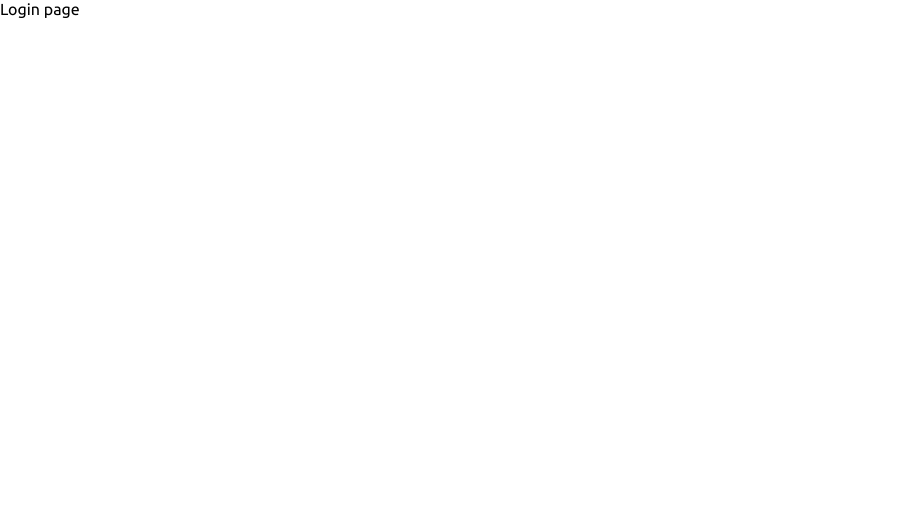
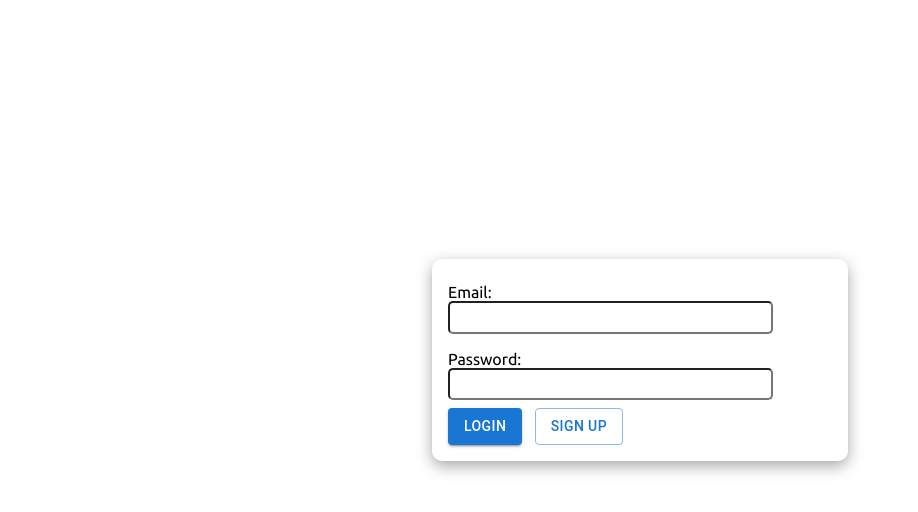
Before and after one commit to Mark5013/application-tracker, a React (Create React App) app in the folder frontend/: page /login in a window 1280 px wide. Shown: the top 512 px of the page, without its empty margins (0-918 px from the left). Built offline with nearby package versions, Linux system fonts and the light colour scheme.

Commit message:
added sign up and login in forms along with email and password validity for both

```diff
--- /dev/null
+++ b/frontend/src/components/LoginPage/LoginForm.module.css
@@ -0,0 +1,24 @@
+.form {
+	min-width: 350px;
+	width: 30%;
+	margin: auto;
+	padding: 1em;
+	border-radius: 10px;
+	box-shadow: rgba(0, 0, 0, 0.35) 0px 5px 15px;
+}
+
+.btns {
+	max-width: 175px;
+	width: 50%;
+	display: flex;
+	flex-direction: row;
+	justify-content: space-between;
+}
+
+.container {
+	height: 90vh;
+	display: flex;
+	flex-direction: row;
+	justify-content: center;
+	align-items: center;
+}
--- /dev/null
+++ b/frontend/src/components/LoginPage/LoginForm.tsx
@@ -0,0 +1,52 @@
+import React, { useState } from "react";
+import styles from "./LoginForm.module.css";
+import Input from "../Shared/Input";
+import { Button } from "@mui/material";
+
+const LoginForm = (props: { switchForm: Function }) => {
+	const [email, setEmail] = useState("");
+	const [password, setPassword] = useState("");
+
+	const submitFormHandler = (event: React.MouseEvent<Element>) => {
+		event.preventDefault();
+		// send data to server and validate credentials -> then log user in if valid
+		console.log(email);
+		console.log(password);
+	};
+
+	const switchMode = (event: React.MouseEvent<Element>) => {
+		props.switchForm();
+	};
+
+	return (
+		<div className={styles.container}>
+			<form className={styles.form}>
+				<Input
+					type="text"
+					label="Email"
+					val={email}
+					setValue={setEmail}
+				/>
+				<Input
+					type="password"
+					label="Password"
+					val={password}
+					setValue={setPassword}
+				/>
+				<div className={styles.btns}>
+					<Button
+						variant="contained"
+						onClick={submitFormHandler}
+						type="submit">
+						Login
+					</Button>
+					<Button variant="outlined" onClick={switchMode}>
+						Sign Up
+					</Button>
+				</div>
+			</form>
+		</div>
+	);
+};
+
+export default LoginForm;
--- /dev/null
+++ b/frontend/src/components/LoginPage/LoginPage.module.css
@@ -0,0 +1,5 @@
+.div {
+	height: 100vh;
+	width: 100%;
+	border: 1px solid pink;
+}
--- a/frontend/src/components/LoginPage/LoginPage.tsx
+++ b/frontend/src/components/LoginPage/LoginPage.tsx
@@ -1,7 +1,24 @@
-import React from "react";
+import React, { useState } from "react";
+import styles from "./LoginPage.module.css";
+import LoginForm from "./LoginForm";
+import SignUpForm from "./SignUpForm";
 
 const LoginPage: React.FC = () => {
-	return <div>Login page</div>;
+	const [loginMode, setLoginMode] = useState(true);
+
+	const toggleFormMode = () => {
+		setLoginMode((prev) => !prev);
+	};
+
+	return (
+		<>
+			{loginMode ? (
+				<LoginForm switchForm={toggleFormMode} />
+			) : (
+				<SignUpForm switchForm={toggleFormMode} />
+			)}
+		</>
+	);
 };
 
 export default LoginPage;
--- /dev/null
+++ b/frontend/src/components/LoginPage/SignUpForm.module.css
@@ -0,0 +1,24 @@
+.form {
+	min-width: 350px;
+	width: 30%;
+	margin: auto;
+	padding: 1em;
+	border-radius: 10px;
+	box-shadow: rgba(0, 0, 0, 0.35) 0px 5px 15px;
+}
+
+.btns {
+	max-width: 175px;
+	width: 50%;
+	display: flex;
+	flex-direction: row;
+	justify-content: space-between;
+}
+
+.container {
+	height: 90vh;
+	display: flex;
+	flex-direction: row;
+	justify-content: center;
+	align-items: center;
+}
--- /dev/null
+++ b/frontend/src/components/LoginPage/SignUpForm.tsx
@@ -0,0 +1,133 @@
+import React, { useState } from "react";
+import styles from "./SignUpForm.module.css";
+import { Button } from "@mui/material";
+import Input from "../Shared/Input";
+
+function ValidateEmail(mail: string) {
+	if (/^\w+([\.-]?\w+)*@\w+([\.-]?\w+)*(\.\w{2,3})+$/.test(mail)) {
+		return true;
+	}
+	return false;
+}
+
+function ValidatePassword(password: string) {
+	if (
+		/^(?=.*?[A-Z])(?=.*?[a-z])(?=.*?[0-9])(?=.*?[^\w\s]).{8,}$/.test(
+			password
+		)
+	) {
+		return true;
+	}
+	return false;
+}
+
+const SignUpForm = (props: { switchForm: Function }) => {
+	const [email, setEmail] = useState("");
+	const [password, setPassword] = useState("");
+	const [firstName, setFirstName] = useState("");
+	const [lastName, setLastName] = useState("");
+
+	const [emailError, setEmailError] = useState(false);
+	const [passwordError, setPasswordError] = useState(false);
+	const [firstError, setFirstError] = useState(false);
+	const [lastError, setLastError] = useState(false);
+
+	const submitFormHandler = (event: React.MouseEvent<Element>) => {
+		event.preventDefault();
+		let hasError = false;
+
+		if (!ValidateEmail(email)) {
+			setEmailError(true);
+			hasError = true;
+		} else {
+			setEmailError(false);
+		}
+
+		if (firstName.trim().length === 0) {
+			setFirstError(true);
+			hasError = true;
+		} else {
+			setFirstError(false);
+		}
+
+		if (lastName.trim().length === 0) {
+			setLastError(true);
+			hasError = true;
+		} else {
+			setLastError(false);
+		}
+
+		if (!ValidatePassword(password)) {
+			setPasswordError(true);
+			hasError = true;
+		} else {
+			setPasswordError(false);
+		}
+
+		// send data to server to create acc and redirect user on success
+		if (!hasError) {
+			console.log(firstName);
+			console.log(lastName);
+			console.log(email);
+			console.log(password);
+		}
+	};
+
+	const switchMode = (event: React.MouseEvent<Element>) => {
+		props.switchForm();
+	};
+
+	return (
+		<div className={styles.container}>
+			<form className={styles.form}>
+				<Input
+					type="text"
+					label="First name"
+					val={firstName}
+					setValue={setFirstName}
+				/>
+				{firstError && <p>First name must not be empty</p>}
+				<Input
+					type="text"
+					label="Last name"
+					val={lastName}
+					setValue={setLastName}
+				/>
+				{lastError && <p>Last name must not be empty</p>}
+				<Input
+					type="text"
+					label="Email"
+					val={email}
+					setValue={setEmail}
+				/>
+				{emailError && <p>Please enter valid email</p>}
+				<Input
+					type="password"
+					label="Password"
+					val={password}
+					setValue={setPassword}
+				/>
+				{passwordError && (
+					<p>
+						Password must be at least 8 characters, contains 1
+						numeric, 1 lowercase, 1 uppercase letter, and 1 special
+						character
+					</p>
+				)}
+				<div className={styles.btns}>
+					<Button
+						variant="contained"
+						onClick={submitFormHandler}
+						type="submit">
+						Sign Up
+					</Button>
+					<Button variant="outlined" onClick={switchMode}>
+						Login
+					</Button>
+				</div>
+			</form>
+		</div>
+	);
+};
+
+export default SignUpForm;
--- a/frontend/src/components/Shared/Input.tsx
+++ b/frontend/src/components/Shared/Input.tsx
@@ -15,13 +15,14 @@ const Input: React.FC<InputProps> = (props) => {
 
 	return (
 		<div className={styles.container}>
-			<label>{props.label}:</label>
+			<label htmlFor={props.label}>{props.label}:</label>
 			<br />
 			<input
 				className={styles.input}
 				type={props.type}
 				onChange={onChangeHandler}
-				value={props.val}></input>
+				value={props.val}
+				name={props.label}></input>
 		</div>
 	);
 };
```
